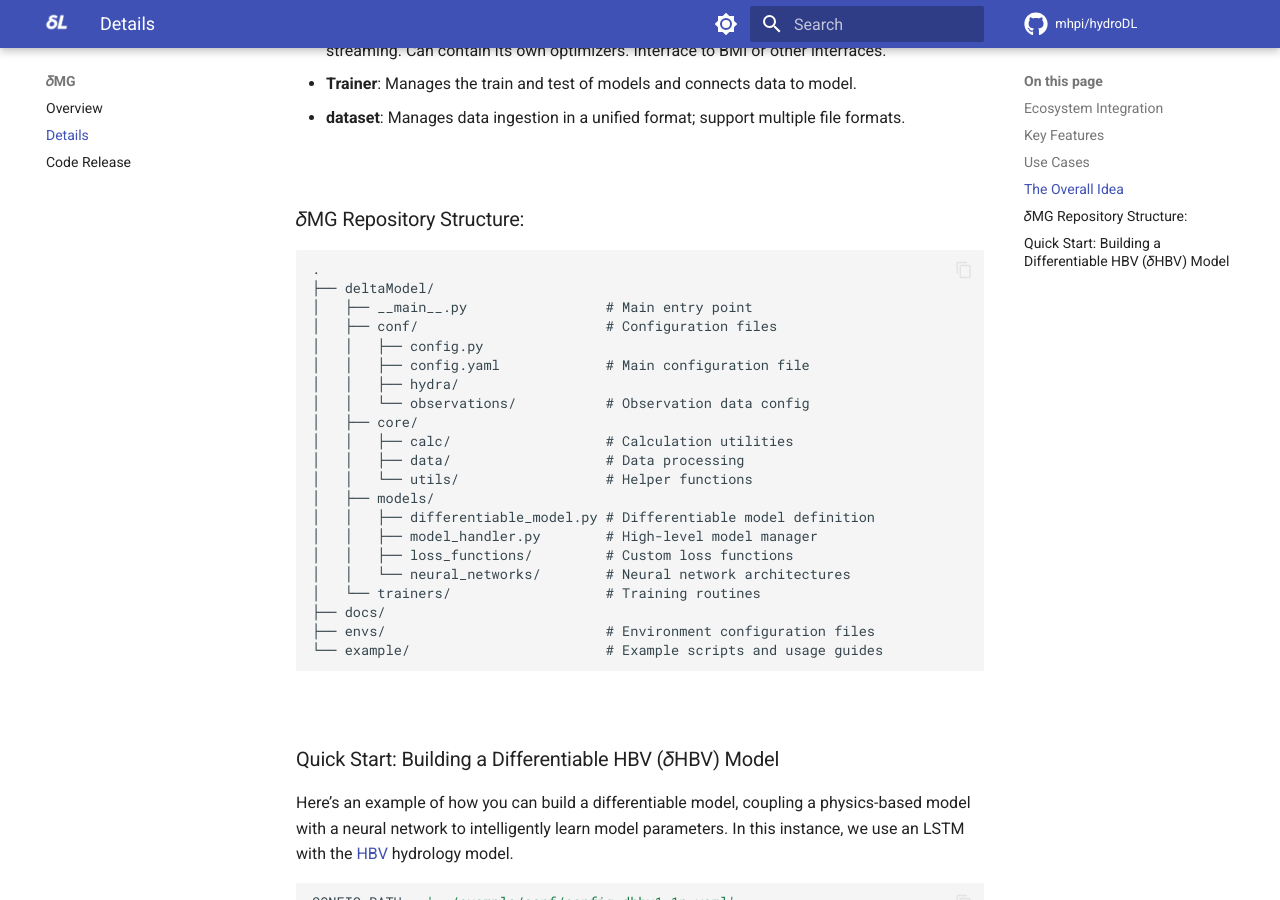
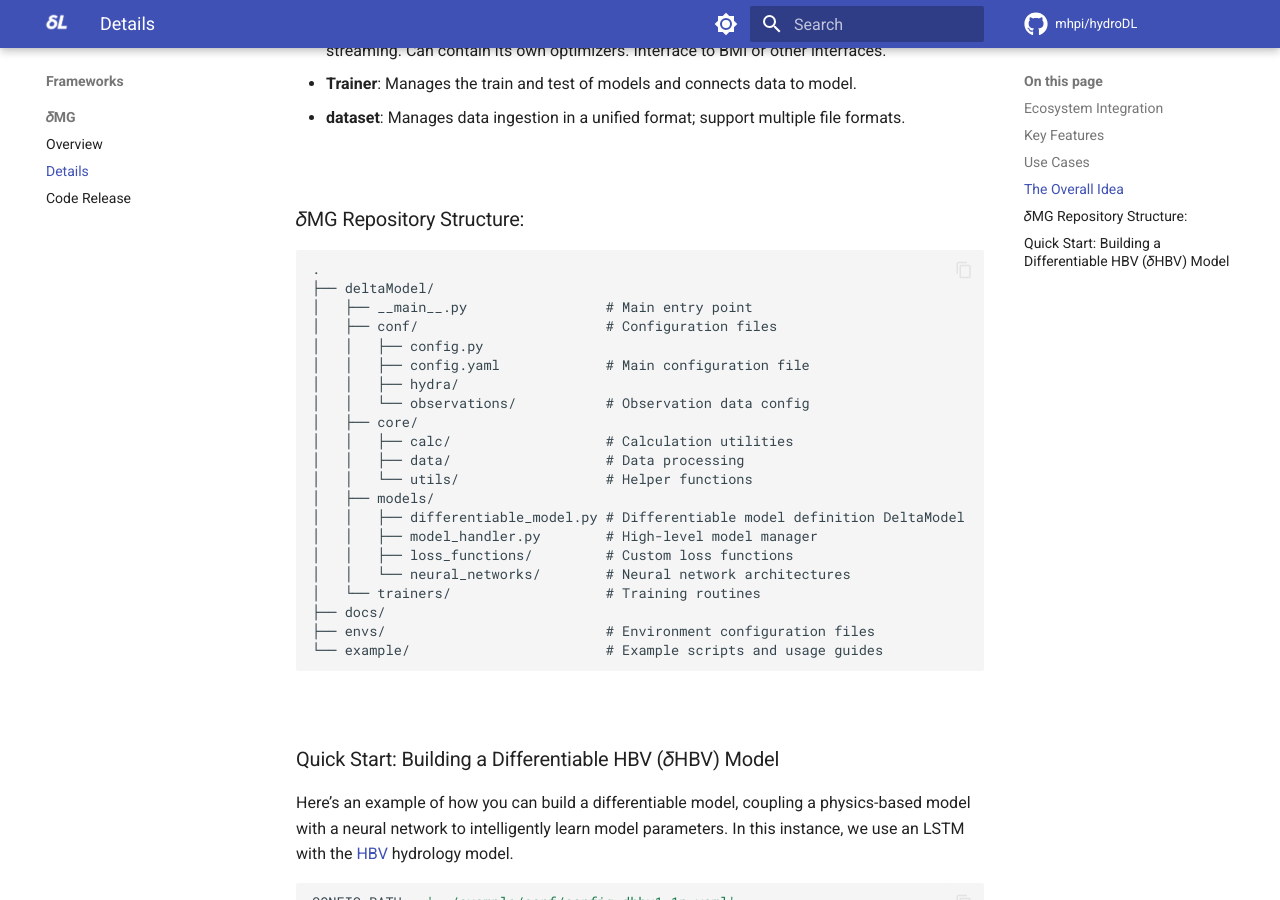
Before and after one commit to mhpi/mhpi.github.io, an MkDocs documentation site: the page built from docs/dmg/detail.md, in a window 1280 px wide and 900 px high, scrolled down 1881 px. Built offline with MkDocs 1.6.1 and Material for MkDocs 9.7.7, drawn with Linux system fonts in a browser that asks for light colours; a script that is not in the unit is left out; comment, search, counter and statistics services are not loaded.

Commit message:
update dmg

```diff
--- a/docs/dmg/detail.md
+++ b/docs/dmg/detail.md
@@ -64,7 +64,7 @@ According to the schema, we define these core classes, from bottom up:
     │   │   ├── data/                   # Data processing
     │   │   └── utils/                  # Helper functions
     │   ├── models/
-    │   │   ├── differentiable_model.py # Differentiable model definition
+    │   │   ├── differentiable_model.py # Differentiable model definition DeltaModel
     │   │   ├── model_handler.py        # High-level model manager
     │   │   ├── loss_functions/         # Custom loss functions
     │   │   └── neural_networks/        # Neural network architectures
--- a/mkdocs.yml
+++ b/mkdocs.yml
@@ -125,10 +125,6 @@ markdown_extensions:
 
 nav:
     - HydroDL: index.md
-    - 𝛿MG:
-        - Overview: codes/lonzarich_2024.md
-        - Details: dmg/detail.md
-        - Code Release: dmg/code.md
     - Benchmarks:
         - benchmarks/index.md
     - Getting started:
@@ -155,7 +151,11 @@ nav:
         - Stream-Temperature: codes/Rahmani_et_al_2021.md
         - diff-Stream-Temperature: codes/Rahmani_et_al_2023.md
         - Transformer: codes/liu_2024.md
-
+    - Frameworks:
+        - 𝛿MG:
+            - Overview: codes/lonzarich_2024.md
+            - Details: dmg/detail.md
+            - Code Release: dmg/code.md
 
 extra_javascript:
   # - javascripts/plots.js
```
